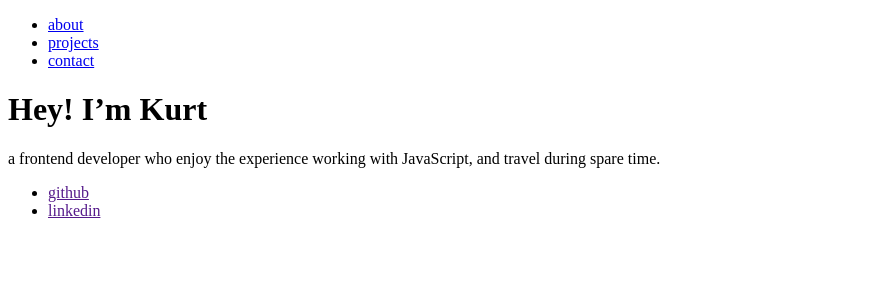
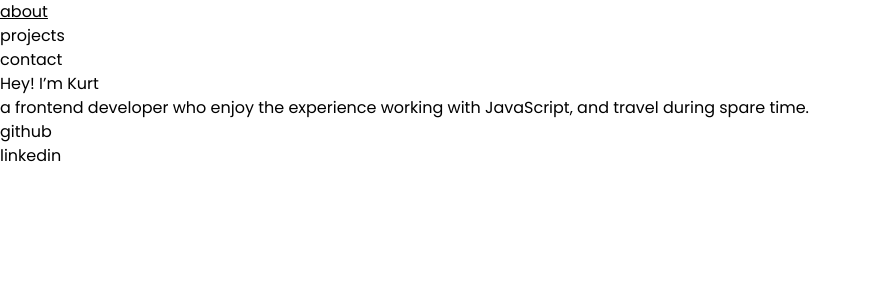
Before and after one commit to kurtobando/simple-portfolio, a Next.js app: page / in a window 1280 px wide. Shown: the top 300 px of the page, without its empty margins (0-871 px from the left). Built offline with nearby package versions, Linux system fonts and the light colour scheme.

Commit message:
add default styles, and config for tailwind

```diff
--- a/pages/_app.tsx
+++ b/pages/_app.tsx
@@ -1,5 +1,5 @@
 import type { AppProps } from "next/app"
-import "tailwindcss/tailwind.css"
+import "../styles/app.css"
 
 function MyApp({ Component, pageProps }: AppProps) {
     return <Component {...pageProps} />
--- /dev/null
+++ b/styles/app.css
@@ -0,0 +1,5 @@
+@import url("https://fonts.googleapis.com/css2?family=Poppins:wght@300;400;500;700;800;900&display=swap");
+
+@tailwind base;
+@tailwind components;
+@tailwind utilities;
--- a/tailwind.config.js
+++ b/tailwind.config.js
@@ -1,7 +1,19 @@
 module.exports = {
     purge: [],
-  darkMode: false, // or 'media' or 'class'
+    darkMode: false,
     theme: {
+        fontFamily: {
+            sans: ["Poppins", "sans-serif"],
+            serif: ["Poppins", "sans-serif"],
+            mono: ["Poppins", "sans-serif"],
+            body: ["Poppins", "sans-serif"],
+        },
+        colors: {
+            primary: "#209CEE",
+            secondary: "#EE7220",
+            tertiary: "#F7BD96",
+            dark: "#252525",
+        },
         extend: {},
     },
     variants: {
```
Lines whose indentation alone changed are shown as unchanged.
